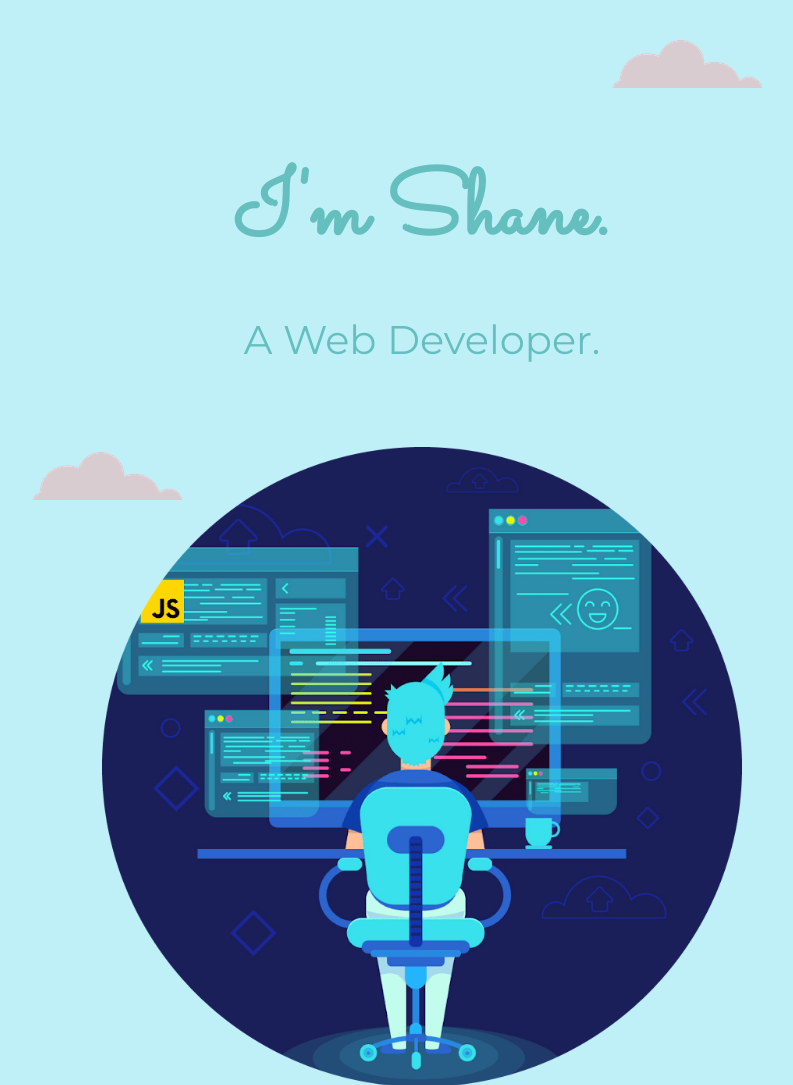
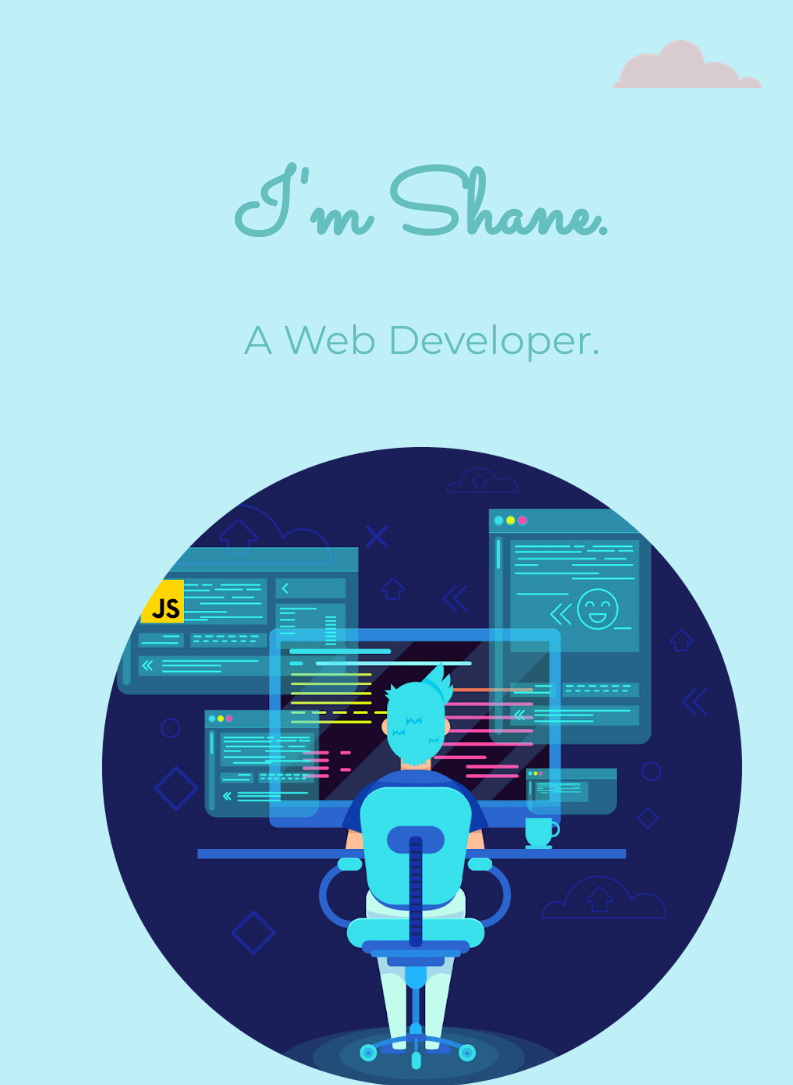
Before and after one commit to ShaneAbsalomee/Shane-Absalome, a plain HTML site: page index.html in a window 1280 px wide. Shown: the top 1085 px of the page, without its empty margins (218-1011 px from the left). Drawn offline with Linux system fonts and the light colour scheme.

Commit message:
Update index.html

```diff
--- a/index.html
+++ b/index.html
@@ -15,7 +15,7 @@
         <img class="cloud" src="images/cloud.png" alt="cloud-img">
         <h1 class="Heading">I'm Shane.</h1>
         <h2>A Web Developer.</h2>
-        <img class="cloud2" src="images/cloud.png" alt="cloud-img">
+
         <img class="devoloper" src="images/10-primary-skills-you-need-to-possess-to-become-a-front-end-web-developer-with-javascript-modified.png" alt="mountain-img">
     </div>
 
```
